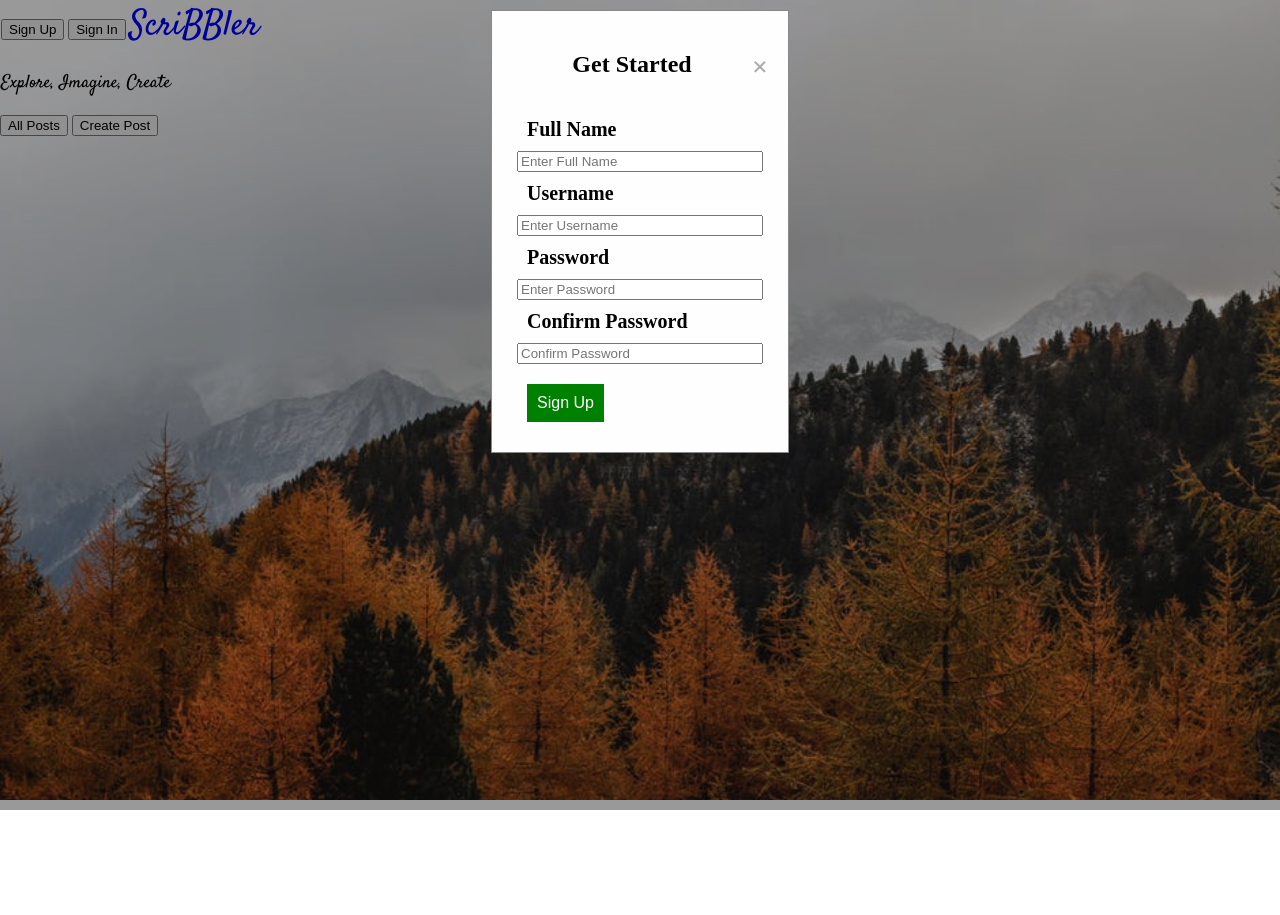
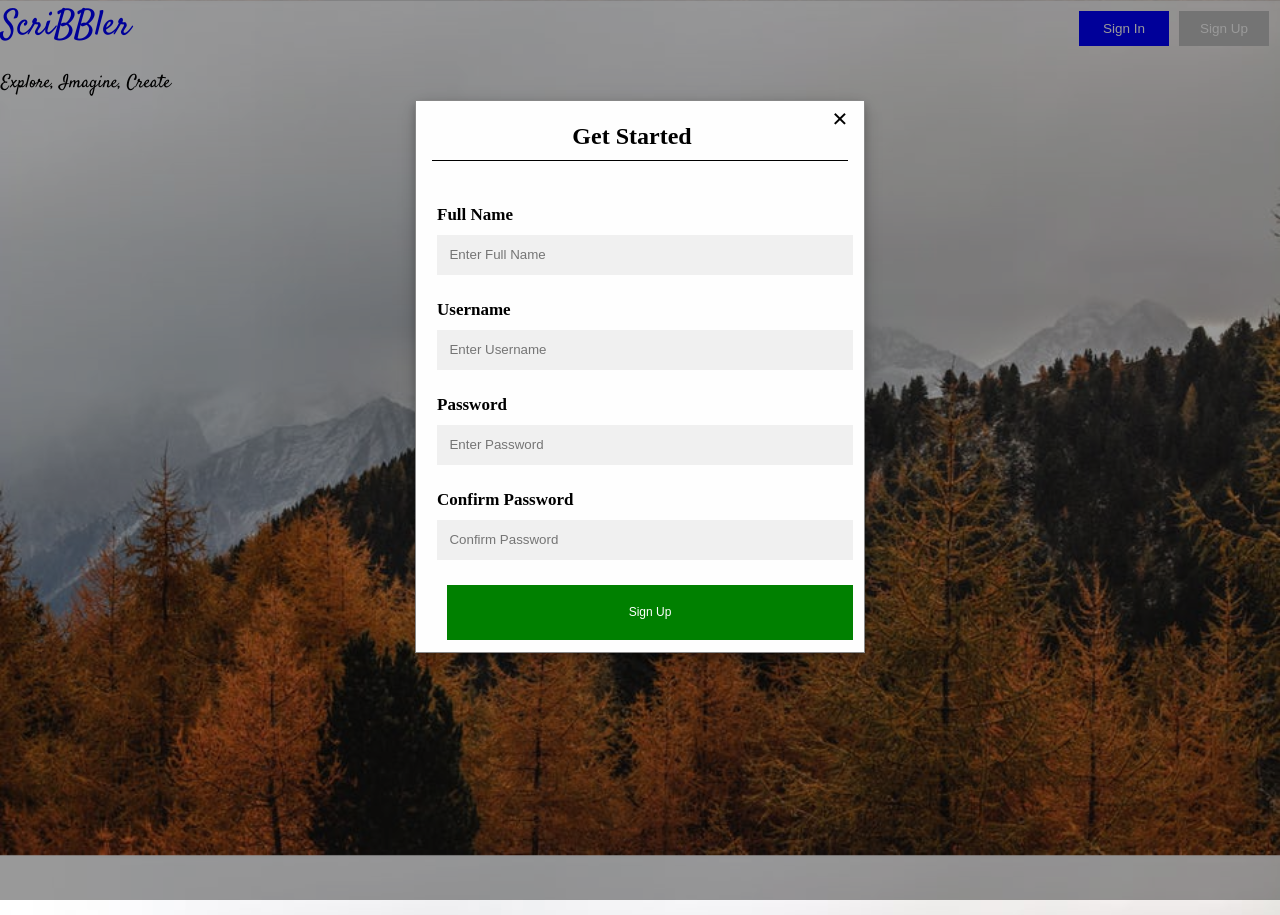
Before and after one commit to AbhishekPandey12/Blogpost_FrontEnd, a plain HTML site: page index.html in a window 1280 px wide. Both pictures are taken after a click on the button "Sign Up". Before the commit the page ends 800 px from the top, so only its background shows below. Drawn offline with Linux system fonts and the light colour scheme.

Commit message:
Update in index.css

```diff
--- a/css/index.css
+++ b/css/index.css
@@ -8,31 +8,208 @@ body{
     background-size: 100% cover!important;
     overflow:hidden;
     display: block;
-}
+ }
 
-.button {
-    background-color:blue;
-    border: none;
-    color: white;
-    padding: 15px 32px;
-    font-size: 16px;
-    margin: 4px 2px;
+ input.topButtons {
+    width: 90px;
+    padding: 10px;
     cursor: pointer;
+    font-weight: 500;
+    font-size: 90%;
+    background: #0000ff;
+    color: #fff;
     float: right;
+
+    margin: 10px 10px 0px 0px;
+    font-family: Arial, Helvetica, sans-serif;
+   }
+
+ /* Set a style for the rest of the elements besides the header elements on the index.html page */
+
+ .postButtons{
+    display: flex;
+    flex-direction: row;
+    justify-content: center;
+    align-items: center;
+    position: absolute;
+    width: 100%;
+    height: 100%;
+ }
+
+ input.middleBtn {
+    width: 100px;
+    padding: 10px;
+    cursor: pointer;
+    font-weight: 500;
+    font-size: 90%;
+    background: orange;
+    color: #fff;
+    margin: 10px 10px 0px 0px;
+    font-family: Arial, Helvetica, sans-serif;
+   }
+
+   /* The Modal (background) */
+ .modal {
+    display: none; /* Hidden by default */
+    position: fixed; /* Stay in place */
+    z-index: 1; /* Sit on top */
+    padding-top: 100px; /* Location of the box */
+    left: 0;
+    top: 0;
+    width: 100%; /* Full width */
+    height: 100%; /* Full height */
+    overflow: auto; /* Enable scroll if needed */
+    background-color: rgb(0,0,0); /* Fallback color */
+    background-color: rgba(0,0,0,0.4); /* Black w/ opacity */
+  }
+
+  /* Modal Content */
+  .modal-content {
     position: relative;
-    top:-120px;
-}
+    background-color: #fefefe;
+    margin: auto;
+    padding: 0;
+    border: 1px solid #888;
+    width: 35%;
+    box-shadow: 0 4px 8px 0 rgba(0,0,0,0.2),0 6px 20px 0 rgba(0,0,0,0.19);
+    -webkit-animation-name: animatetop;
+    -webkit-animation-duration: 0.4s;
+    animation-name: animatetop;
+    animation-duration: 0.4s
+  }
 
-.button1{
-    display: inline;
-    background-color: yellow;
-    position: relative;
+  /* Add Animation */
+  @-webkit-keyframes animatetop {
+    from {top:-300px; opacity:0}
+    to {top:0; opacity:1}
+  }
+
+  @keyframes animatetop {
+    from {top:-300px; opacity:0}
+    to {top:0; opacity:1}
+  }
+
+  /* The Close Button */
+  .close {
+    color: black;
+    float: right;
+    font-size: 28px;
+    font-weight: bold;
+  }
+
+  .close:hover,
+  .close:focus {
+    color: #000;
+    text-decoration: none;
+    cursor: pointer;
+  }
+
+  .modal-header {
+    padding: 2px 16px;
+    color:black;
+  }
+
+  .modal-body {padding: 2px 16px;}
+
+  .modal-header>h2{
+     text-align: center;
+  }
+
+  .underline{
+    border-bottom: 1px solid;
+    width: 100%;
+    display: block;
+    margin-top: 10px;
+ }
+
+ #createPostModal>div{
+    width:75%;
+ }
+
+ /* Form In Modal */
+
+ .container {
+    display: flex;
+    flex-direction: column;
+    justify-content: center;
+    width: 100%;
+ }
+
+ form {
+    display: flex;
+    flex-direction: column;
+    justify-content: center;
+ }
+
+ input {
+    padding: 3%;
+    background-color: #F0F0F0;
+    border: 0px;
+    margin-bottom: 15px;
+ }
+
+ input:focus {
+    background-color: #C0C0C0;
+    outline: none;
+  }
+
+ label {
+    font-size: 17px;
+    margin: 10px 0;
+ }
+
+ .submit-btn {
+    background-color: green;
+    color: #fff;
+    padding: 5%;
+    font-size: 12px;
+    margin-top: 10px;
+    border: 0;
+    cursor: pointer;
+ }
+
+ .member-registration{
     text-align: center;
-    font-size: 18px;
-    padding: 5px 5px;
-    left:800px;
-    top:300px;
+    margin: 15px;
+    font-weight: bolder;
+ }
+
+ .member-registration>a{
+    color: blue;
+    text-decoration: none;
     cursor: pointer;
-}
+ }
 
-/* Set a style for the rest of the elements besides the header elements on the index.html page */
+ textarea{
+    padding: 3%;
+    background-color: #F0F0F0;
+    margin-bottom: 15px;
+    border: 1px solid gray;
+ }
+
+ textarea:focus {
+    background-color: #C0C0C0;
+    outline: none;
+  }
+
+ .title-post{
+    width: 50%;
+    padding: 2%;
+ }
+
+ .postBtn-container{
+    display: flex;
+    flex-direction: row;
+    justify-content: center;
+ }
+
+ .create-post{
+    background-color: green;
+     color: #fff;
+     padding: 2%;
+     font-size: 12px;
+     margin-top: 10px;
+     border: 0;
+     cursor: pointer;
+     width: 11%;
+ }
```
